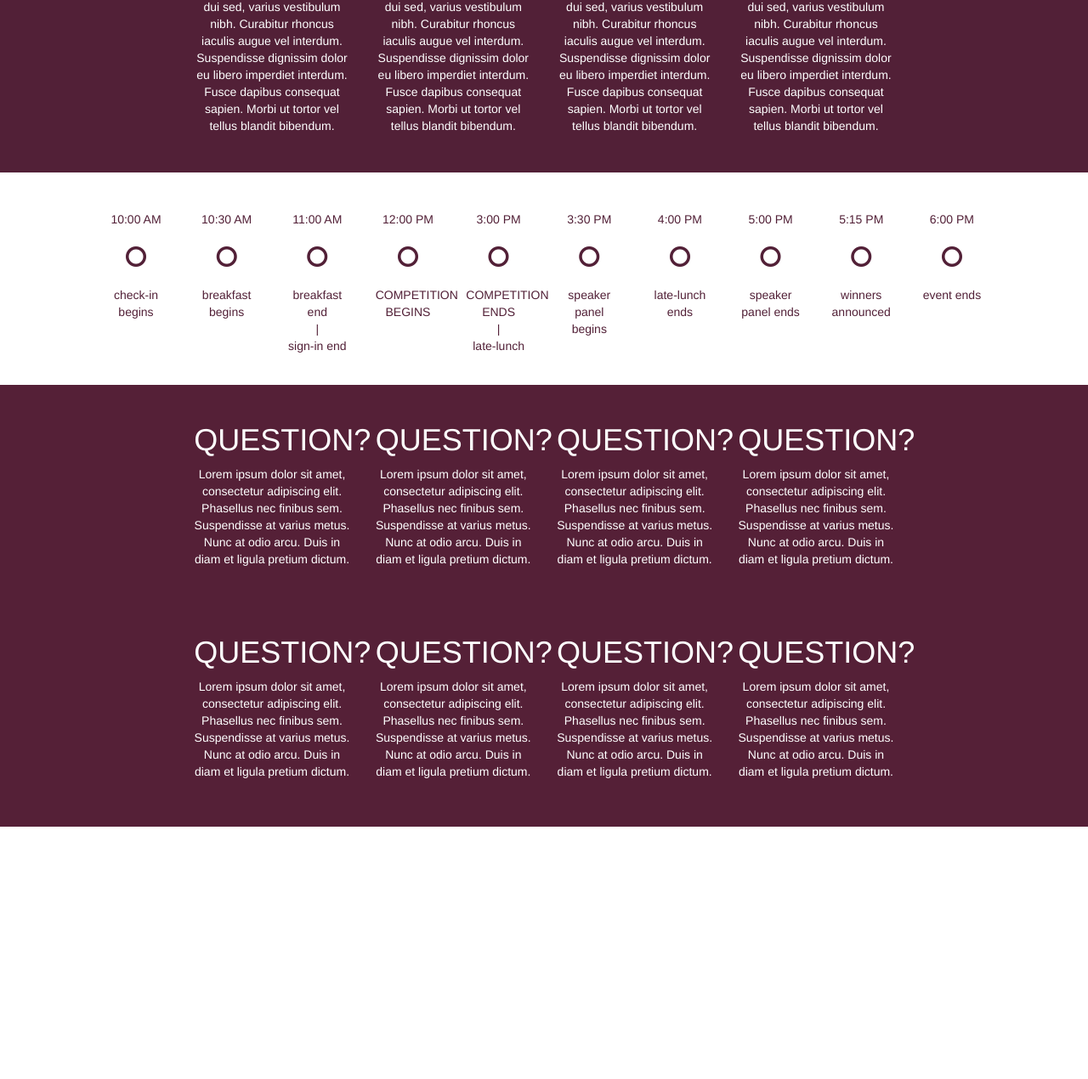
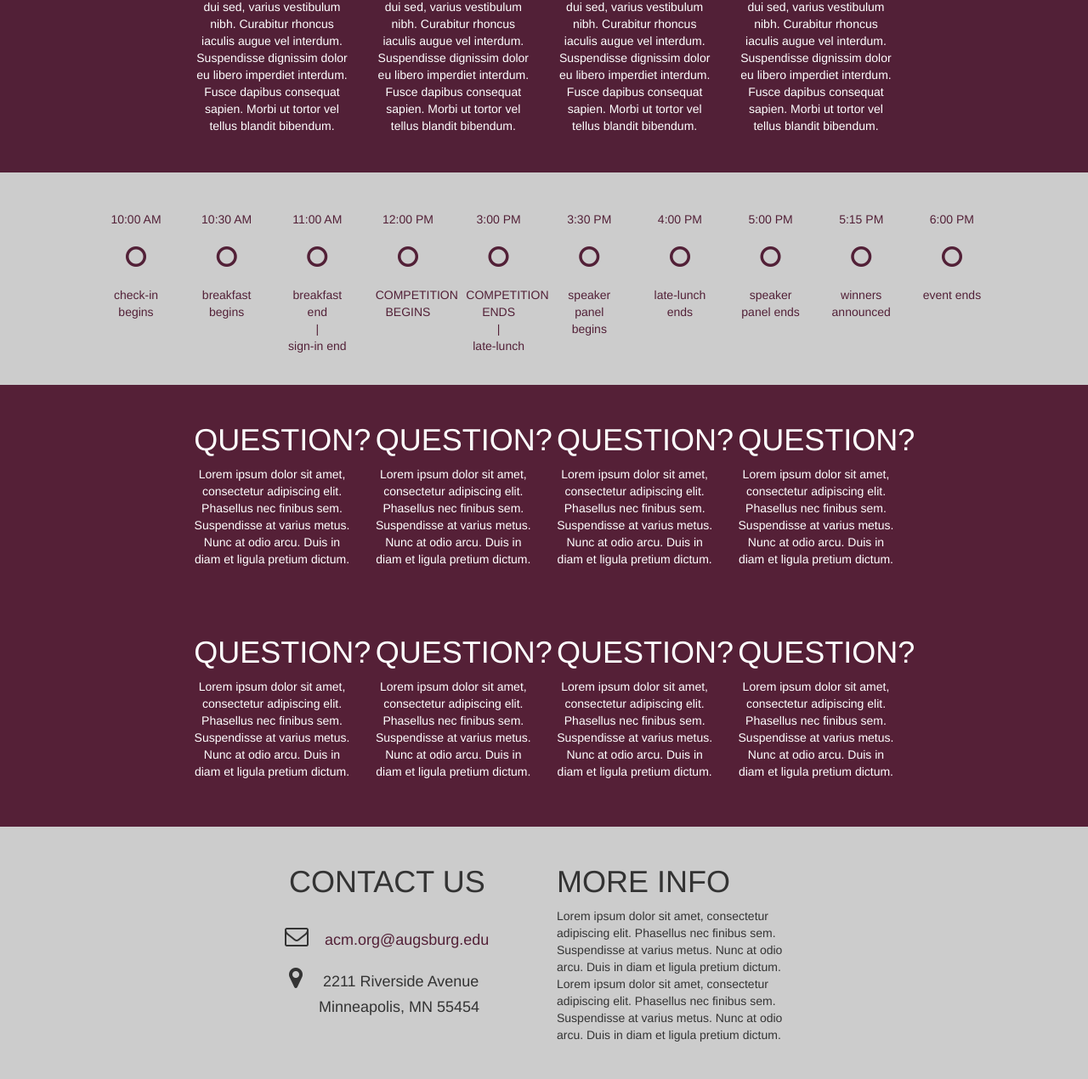
Before and after one commit to AugsburgACM/2015, a plain HTML site: page index.html in a window 1280 px wide. Shown: the part 807-2077 px from the top of the page at 85% size. Drawn offline with nearby package versions, Linux system fonts and the light colour scheme.

Commit message:
reverted styling

```diff
--- a/index.html
+++ b/index.html
@@ -21,7 +21,7 @@
 				</ul>
 			</div>
 		</div>
-		<div class='introduction' data-parallax='scroll' data-image-src="http://d.fastcompany.net/multisite_files/fastcompany/poster/2013/08/3015972-poster-p-hackathon-doesnt-destroy-your-brain-and-body.jpg">
+		<div class='introduction' data-parallax='scroll' data-image-src="images/bkg.jpg">
 			<img src='images/logo.png' class="logo">
 			<div class='intro-btn'>
 				<button type="button" class="btn rbtn">
@@ -84,7 +84,7 @@
 				<div class='col-md-2'></div>
 			</div>
 		</div>
-		<div class='contact' data-parallax='scroll' data-image-src="images/mpls.jpg">
+		<div class='contact' data-parallax='scroll' data-image-src="images/bkg.jpg">
 			<div class='row' style='margin:0;'>
 				<div class='col-md-3'></div>
 				<div class='col-md-3'><h1 style='padding-left: 5px'>CONTACT US</h1><br>
--- a/style.css
+++ b/style.css
@@ -3,7 +3,7 @@ body {
 	font-size: 100px;
 }
 h4 a {
-	color: #fff;
+	color: #522037;
 	text-decoration: none;
 }
 h4 a:hover{
@@ -44,7 +44,7 @@ h4 a:hover{
 	padding: 0px 40px 0px 40px;
 }
 .introduction {
-	background: rgba(255,255,255, 0.6);
+	background: rgba(0,0,0, 0.2);
 	height: 550px;
 	background-position: center;
 }
@@ -78,7 +78,7 @@ h4 a:hover{
 }
 .timeline {
 	height: 250px;
-	background: rgba(255,255,255, 0.7);
+	background: rgba(0,0,0, 0.2);
 }
 .faq-1{
 	height: 250px;
@@ -90,9 +90,8 @@ h4 a:hover{
 }
 .contact {
 	padding-top: 25px;
-	color: white;
 	height: 300px;
-	background: rgba(255,255,255,0.2);
+	background: rgba(0,0,0,0.2);
 }
 footer {
 	height: 35px;
```
